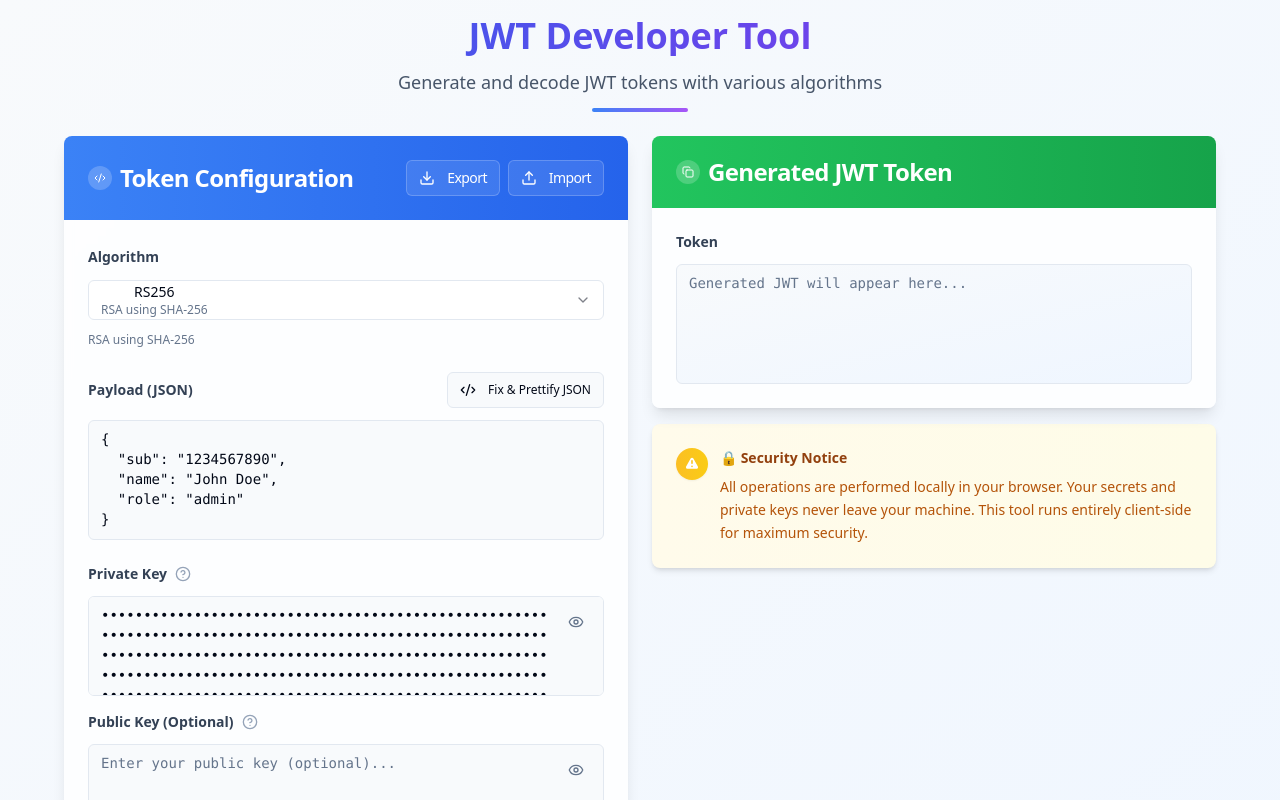
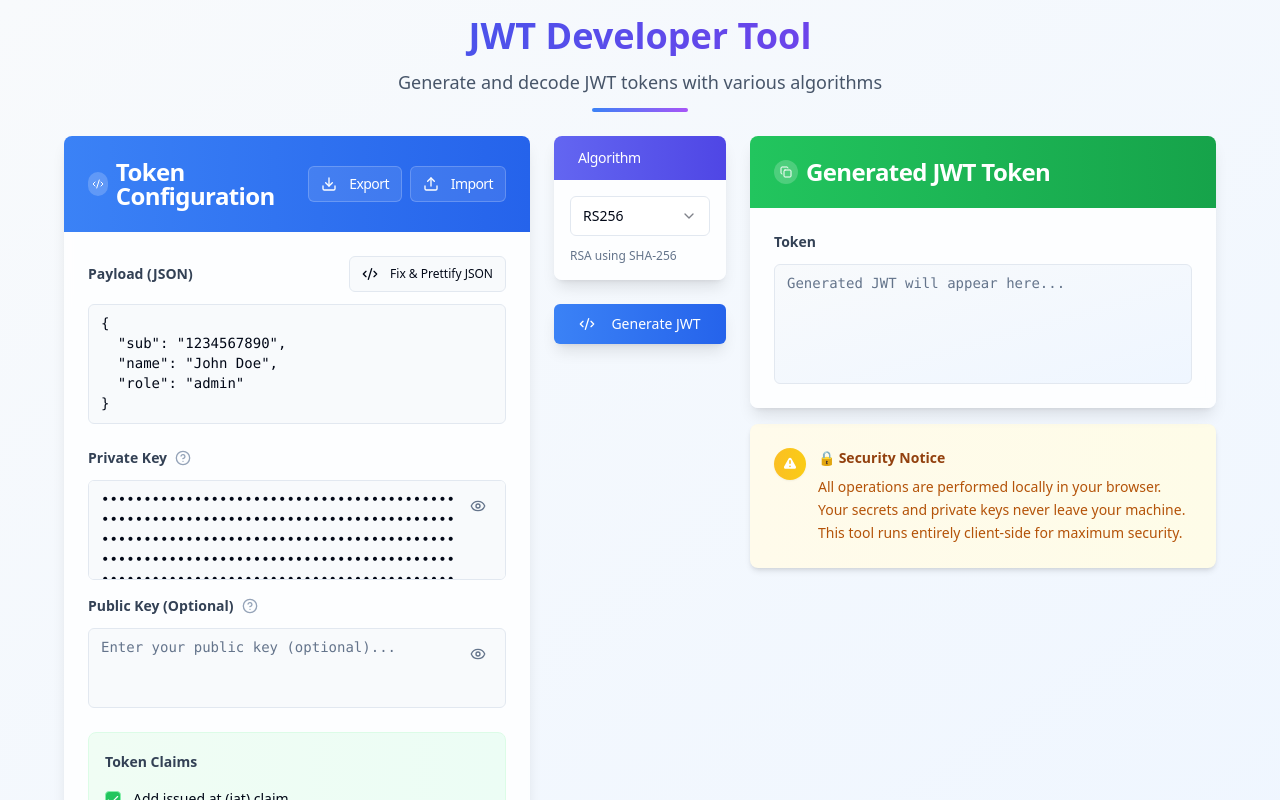
Before and after one commit to ashabhussan/jencoder, a React (Vite) app: page / in a window 1280 px wide. Shown: the top 800 px of the page. Built offline with nearby package versions, Linux system fonts and the light colour scheme.

Commit message:
feat: placed the generate button middle to stay visible without any clutter

```diff
--- a/src/pages/Index.tsx
+++ b/src/pages/Index.tsx
@@ -467,9 +467,9 @@ const Index = () => {
             <div className="w-24 h-1 bg-gradient-to-r from-blue-500 to-purple-500 mx-auto rounded-full"></div>
           </div>
 
-          <div className="grid grid-cols-1 lg:grid-cols-2 gap-6">
-            {/* Configuration Panel */}
-            <div className="space-y-4">
+          <div className="grid grid-cols-1 lg:grid-cols-12 gap-6">
+            {/* Left Column - Configuration Panel */}
+            <div className="space-y-4 lg:col-span-5">
               <Card className="border-0 shadow-lg bg-white/80 backdrop-blur-sm">
                 <CardHeader className="bg-gradient-to-r from-blue-500 to-blue-600 text-white rounded-t-lg">
                   <CardTitle className="flex items-center justify-between">
@@ -509,49 +509,6 @@ const Index = () => {
                   </CardTitle>
                 </CardHeader>
                 <CardContent className="space-y-6 p-6">
-                  {/* Algorithm Selection */}
-                  <div className="space-y-3">
-                    <Label
-                      htmlFor="algorithm"
-                      className="text-sm font-semibold text-slate-700"
-                    >
-                      Algorithm
-                    </Label>
-                    <Select
-                      value={config.algorithm}
-                      onValueChange={value =>
-                        updateConfig({ algorithm: value })
-                      }
-                    >
-                      <SelectTrigger className="border-slate-200 focus:border-blue-500 focus:ring-blue-500/20">
-                        <SelectValue placeholder="Select algorithm" />
-                      </SelectTrigger>
-                      <SelectContent>
-                        {ALGORITHMS.map(alg => (
-                          <SelectItem
-                            key={alg}
-                            value={alg}
-                            className="hover:bg-blue-50"
-                          >
-                            <div className="flex flex-col">
-                              <span className="font-medium">{alg}</span>
-                              <span className="text-xs text-slate-500">
-                                {
-                                  algorithmConfig[
-                                    alg as keyof typeof algorithmConfig
-                                  ]?.description
-                                }
-                              </span>
-                            </div>
-                          </SelectItem>
-                        ))}
-                      </SelectContent>
-                    </Select>
-                    <p className="text-xs text-slate-500">
-                      {getAlgorithmInfo().description}
-                    </p>
-                  </div>
-
                   {/* Payload Editor */}
                   <div className="space-y-3">
                     <div className="flex items-center justify-between">
@@ -772,19 +729,7 @@ const Index = () => {
                     </div>
                   )}
 
-                  {/* Generate Button */}
-                  <div className="bg-gradient-to-r from-blue-50 to-indigo-50 p-4 rounded-lg border border-blue-100">
-                    <Button
-                      onClick={generateJWT}
-                      disabled={!!payloadError}
-                      className="w-full bg-gradient-to-r from-blue-500 to-blue-600 hover:from-blue-600 hover:to-blue-700
-                      text-white shadow-lg hover:shadow-xl transition-all duration-200 transform hover:scale-[1.02]"
-                      size="lg"
-                    >
-                      <Code2 className="h-5 w-5 mr-2" />
-                      Generate JWT Token
-                    </Button>
-                  </div>
+                  {/* IAT and EXP Controls */}
 
                   {/* IAT and EXP Controls */}
                   <div className="space-y-4 bg-gradient-to-r from-green-50 to-emerald-50 p-4 rounded-lg border border-green-100">
@@ -882,8 +827,62 @@ const Index = () => {
               </Card>
             </div>
 
-            {/* Output Panel */}
-            <div className="space-y-4">
+            {/* Middle Column - Algorithm Selection */}
+            <div className="space-y-6 lg:col-span-2">
+              <div className="sticky top-4 space-y-6">
+                {/* Algorithm Selection */}
+                <Card className="border-0 shadow-lg bg-white/80 backdrop-blur-sm">
+                  <CardHeader className="bg-gradient-to-r from-indigo-500 to-indigo-600 text-white rounded-t-lg py-3">
+                    <CardTitle className="text-sm font-medium">
+                      Algorithm
+                    </CardTitle>
+                  </CardHeader>
+                  <CardContent className="p-4 space-y-3">
+                    <Select
+                      value={config.algorithm}
+                      onValueChange={value =>
+                        updateConfig({ algorithm: value })
+                      }
+                    >
+                      <SelectTrigger className="border-slate-200 focus:border-blue-500 focus:ring-blue-500/20">
+                        <SelectValue placeholder="Select algorithm" />
+                      </SelectTrigger>
+                      <SelectContent>
+                        {ALGORITHMS.map(alg => (
+                          <SelectItem
+                            key={alg}
+                            value={alg}
+                            className="hover:bg-blue-50"
+                          >
+                            <div className="flex flex-col font-medium">
+                              {alg}
+                            </div>
+                          </SelectItem>
+                        ))}
+                      </SelectContent>
+                    </Select>
+                    <p className="text-xs text-slate-500">
+                      {getAlgorithmInfo().description}
+                    </p>
+                  </CardContent>
+                </Card>
+
+                {/* Generate Button */}
+                <Button
+                  onClick={generateJWT}
+                  disabled={!!payloadError}
+                  className="w-full bg-gradient-to-r from-blue-500 to-blue-600 hover:from-blue-600 hover:to-blue-700
+                  text-white shadow-lg hover:shadow-xl transition-all duration-200 transform hover:scale-[1.02]"
+                  size="default"
+                >
+                  <Code2 className="h-4 w-4 mr-2" />
+                  Generate JWT
+                </Button>
+              </div>
+            </div>
+
+            {/* Right Column - Results */}
+            <div className="space-y-4 lg:col-span-5">
               <Card className="border-0 shadow-lg bg-white/80 backdrop-blur-sm">
                 <CardHeader className="bg-gradient-to-r from-green-500 to-green-600 text-white rounded-t-lg">
                   <CardTitle className="flex items-center space-x-2">
```
